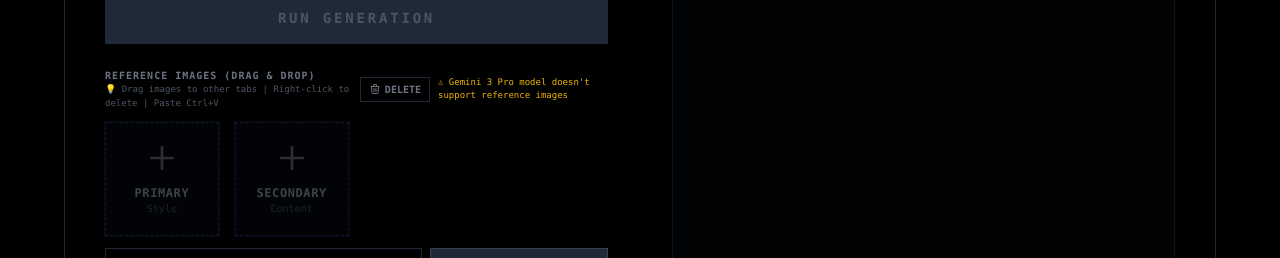
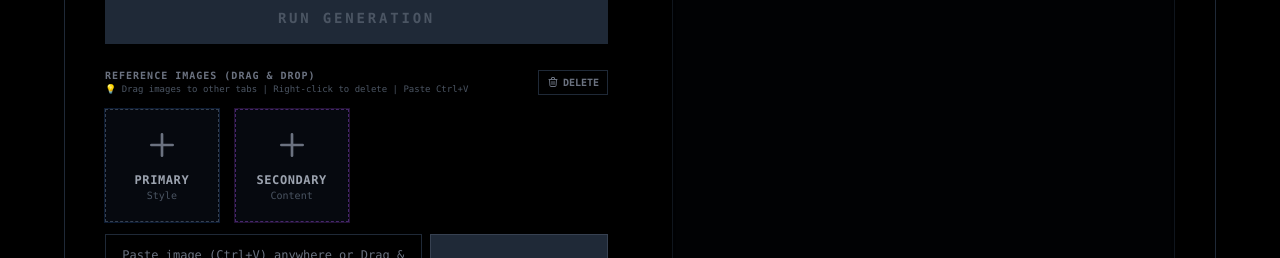
Before and after one commit to abiizarnobannplissok/image, a React (Vite) app: page / in a window 1280 px wide. Shown: the part 542-800 px from the top of the page. Built offline with nearby package versions, Linux system fonts and the light colour scheme; no server answers; the database is empty.

Commit message:
fix: enable reference image support for Gemini 3 Pro
- Remove "model doesn't support reference images" warning for Gemini 3 Pro
- Enable interaction and opacity for reference image slots
- Ensure reference images are correctly passed during generation

```diff
--- a/components/GeneratorForm.tsx
+++ b/components/GeneratorForm.tsx
@@ -359,12 +359,9 @@
                 </svg>
                 {isDeleteMode ? "DONE" : "DELETE"}
               </button>
-              {model === 'gemini-3-pro-image-preview' && (
-                <span className="text-[9px] text-yellow-500 font-mono">⚠ Gemini 3 Pro model doesn't support reference images</span>
-              )}
             </div>
           </div>
-        <div className={`grid grid-cols-2 sm:grid-cols-3 md:grid-cols-4 gap-3 sm:gap-4 ${model === 'gemini-3-pro-image-preview' ? 'opacity-40 pointer-events-none' : ''}`}>
+        <div className={`grid grid-cols-2 sm:grid-cols-3 md:grid-cols-4 gap-3 sm:gap-4`}>
           {Array.from({ length: visibleSlots }).map((_, index) => {
             const getLabel = (idx: number) => {
               if (idx === 0) return 'PRIMARY';
```
